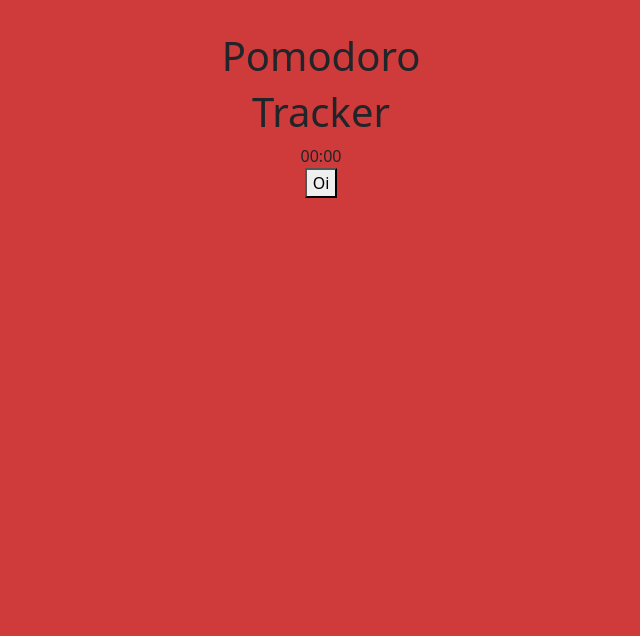
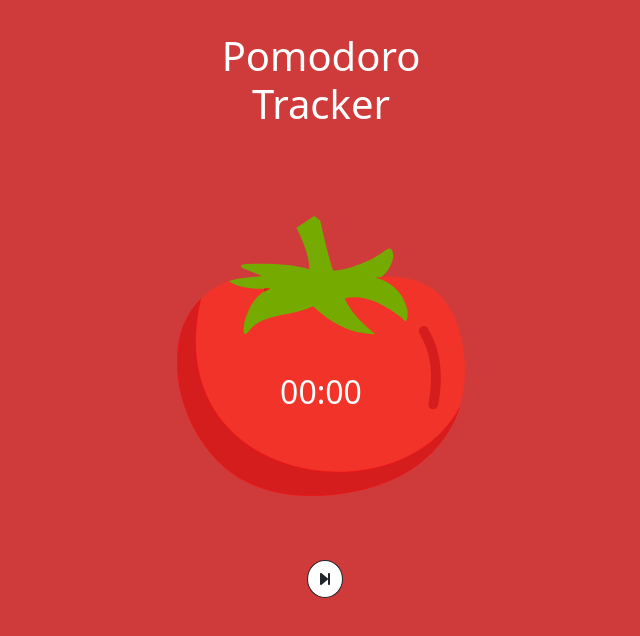
Before and after one commit to guilhermevictorlima/pomodoro-tracker, a Vue app: page / in a window 1280 px wide. Shown: the top 636 px of the page, without its empty margins (319-959 px from the left). Built offline with nearby package versions, Linux system fonts and the light colour scheme.

Commit message:
feat: adicionando botões e comportamento

```diff
--- a/src/components/shared/temporizador/TemporizadorComponent.vue
+++ b/src/components/shared/temporizador/TemporizadorComponent.vue
@@ -1,6 +1,21 @@
 <template>
   <div>
+    <figure>
+      <img src="@/assets/tomato-icon.svg" alt="">
+      <figcaption>
         <FormatadorTempoComponent :tempoEmSegundos="tempoEmSegundos"/>
+      </figcaption>
+    </figure>
+    <div class="pomodoro-view__tracker-controls--temporizador-ativo" v-if="isTemporizadorRodando">
+
+      <button @click="pausarOuRetomarTemporizador()" class="btn btn-outline-dark pomodoro-view__tracker-controls__botao">
+        <font-awesome-icon :icon="`fa-solid ${iconePauseOuContinue}`"/>
+      </button>
+      <button @click="interromperTemporizador()" class="btn btn-outline-dark pomodoro-view__tracker-controls__botao">
+        <font-awesome-icon icon="fa-solid fa-stop"/>
+      </button>
+
+    </div>
   </div>
 </template>
 
@@ -33,12 +48,17 @@ export default defineComponent({
 		return {
 			tempoEmSegundos: 0,
 			intervalId: 0,
+      temporizadorEstaRodando: false
 		}
 	},
 
 	watch: {
-		isTemporizadorRodando: function(isRodando) {
-			if(isRodando) {
+		isTemporizadorRodando: function (isRodando: boolean) {
+      this.temporizadorEstaRodando = isRodando;
+		},
+
+    temporizadorEstaRodando: function (isRodando: boolean) {
+      if (isRodando) {
         this.iniciarContagem();
       } else {
         this.pararContagem();
@@ -49,10 +69,12 @@ export default defineComponent({
 	methods: {
 
 		iniciarContagem(): void {
-			this.tempoEmSegundos = this.$props.tempoDoCiclo;
+			this.tempoEmSegundos = this.tempoRestanteEmSegundos();
+
+      console.log(this.tempoEmSegundos);
 
 			this.intervalId = setInterval(()=> {
-				if(this.tempoEmSegundos === 0) {
+				if (this.tempoEmSegundos === 0) {
 					this.$emit('aoFinalizarContagem');
 				} else {
 					this.tempoEmSegundos--;
@@ -60,15 +82,48 @@ export default defineComponent({
 			}, 1000);
 		},
 
+    tempoRestanteEmSegundos(): number {
+      return this.tempoEmSegundos !== 0 && this.tempoEmSegundos != this.$props.tempoDoCiclo ? this.tempoEmSegundos : this.$props.tempoDoCiclo;
+    },
+
 		pararContagem(): void {
 			clearInterval(this.intervalId);
 		},
 
+    pausarOuRetomarTemporizador(): void {
+      this.temporizadorEstaRodando = !this.temporizadorEstaRodando;
     },
+
+    interromperTemporizador(): void {
+      this.pararContagem();
+      this.tempoEmSegundos = 0;
+      this.$emit('aoFinalizarContagem');
+    }
+
+	},
+
+  computed: {
+
+    iconePauseOuContinue(): string {
+      return this.temporizadorEstaRodando ? 'fa-pause' : 'fa-play';
+    }
+
+  }
 
 });
 </script>
 
-<style>
+<style scoped>
+
+img {
+  width: 18rem;
+}
+
+figcaption {
+  position: relative;
+  bottom: 8rem;
+  color: white;
+  font-size: 2rem;
+}
 
 </style>
--- a/src/components/view/pomodoro/PomodoroView.vue
+++ b/src/components/view/pomodoro/PomodoroView.vue
@@ -1,14 +1,24 @@
 <template>
-	<div class="text-center">
+	<div class="pomodoro-view">
 		<span>
-			<h1>Pomodoro</h1>
-			<h1>Tracker</h1>
+			<h1 class="pomodoro-view__titulo">
+        Pomodoro <br/> Tracker
+      </h1>
 		</span>
-		<div>
-			<TemporizadorComponent :tempoDoCiclo="120" :isTemporizadorRodando="isTemporizadorRodando"/>
-			<button @click="isTemporizadorRodando = true">Oi</button>
-		</div>
-	</div>
+		<div class="pomodoro-view__tracker">
+			<TemporizadorComponent
+          :tempoDoCiclo="120"
+          :isTemporizadorRodando="isTemporizadorRodando"
+          @aoFinalizarContagem="isTemporizadorRodando = false"
+      />
+
+      <span class="pomodoro-view__tracker-controls--temporizador-inativo" v-if="!isTemporizadorRodando">
+        <button @click="isTemporizadorRodando = true" class="btn btn-outline-dark pomodoro-view__tracker-controls__botao">
+          <font-awesome-icon icon="fa-solid fa-forward-step"/>
+        </button>
+      </span>
+    </div>
+  </div>
 </template>
 
 <script lang="ts">
@@ -33,4 +43,27 @@ export default defineComponent({
 
 <style>
 
+.pomodoro-view  {
+  display: flex;
+  flex-direction: column;
+  text-align: center;
+}
+
+.pomodoro-view__titulo {
+  color: white;
+}
+
+.pomodoro-view__tracker {
+  margin-top: 5rem;
+}
+
+.pomodoro-view__tracker-controls__botao {
+  border-radius: 100%;
+  background-color: white;
+}
+
+.pomodoro-view__tracker-controls__botao:last-child {
+  margin-left: 0.5rem;
+}
+
 </style>
```
Lines whose indentation alone changed are shown as unchanged.
